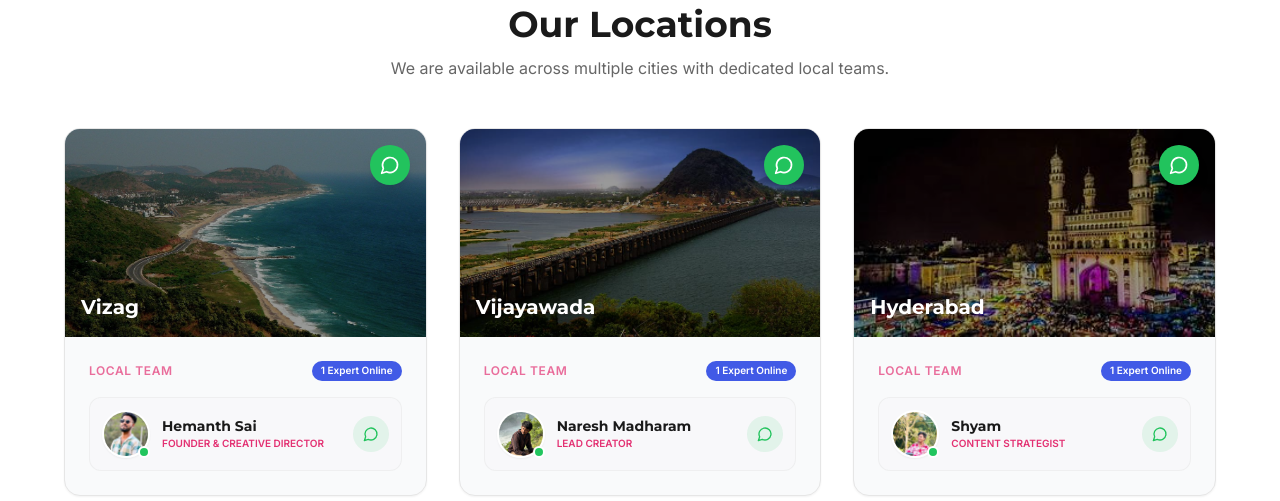
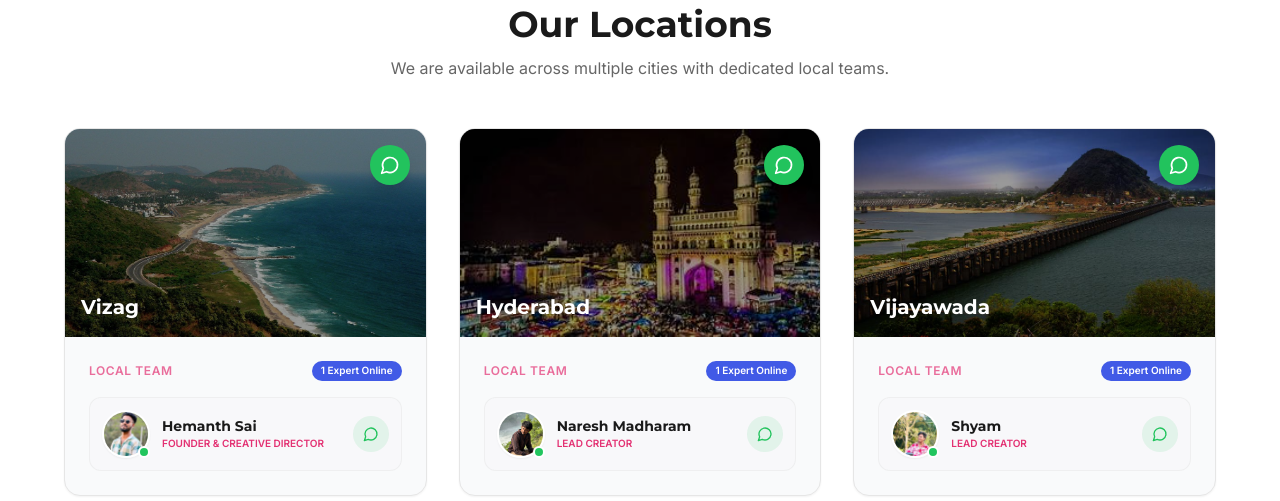
Before and after one commit to Vinaypenke01/Budget-Friendly-Reel, a React (Vite) app: page / in a window 1280 px wide. Shown: the part 2480-2981 px from the top of the page. Built offline with nearby package versions, Linux system fonts and the light colour scheme; the HTML template or start-up script is replaced by a standard one.

Commit message:
UI: Updated LocationsSection with latest user refinements

```diff
--- a/src/components/LocationsSection.tsx
+++ b/src/components/LocationsSection.tsx
@@ -41,8 +41,9 @@ const locations: Location[] = [
     ],
   },
   {
-    city: "Vijayawada",
-    image: vijayawadaImg,
+
+    city: "Hyderabad",
+    image: hyderabadImg,
     team: [
       {
         name: "Naresh Madharam",
@@ -53,13 +54,13 @@ const locations: Location[] = [
     ],
   },
   {
-    city: "Hyderabad",
-    image: hyderabadImg,
+    city: "Vijayawada",
+    image: vijayawadaImg,
     team: [
       {
         name: "Shyam",
-        role: "Content Strategist",
-        phone: "91939296312",
+        role: "Lead Creator",
+        phone: "919392796312",
         image: shyamImg,
       },
     ],
```
